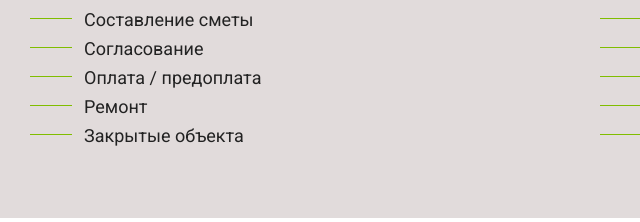
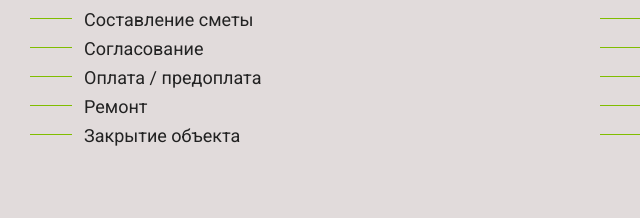
Before and after one commit to Khariton90/vtp-service-classic, a plain HTML site: page index.html in a window 1280 px wide. Shown: the part 3344-3566 px from the top of the page, 52-692 px from the left. Drawn offline with nearby package versions, Linux system fonts and the light colour scheme.

Commit message:
first commit 2.0

```diff
--- a/index.html
+++ b/index.html
@@ -931,7 +931,7 @@
                             <li>Cогласование</li>
                             <li>Оплата / предоплата</li>
                             <li>Ремонт</li>
-                            <li>Закрытые объекта</li>
+                            <li>Закрытие объекта</li>
                         </ul>
                     </div>
                     <div class="col-12 col-md-6">
```
